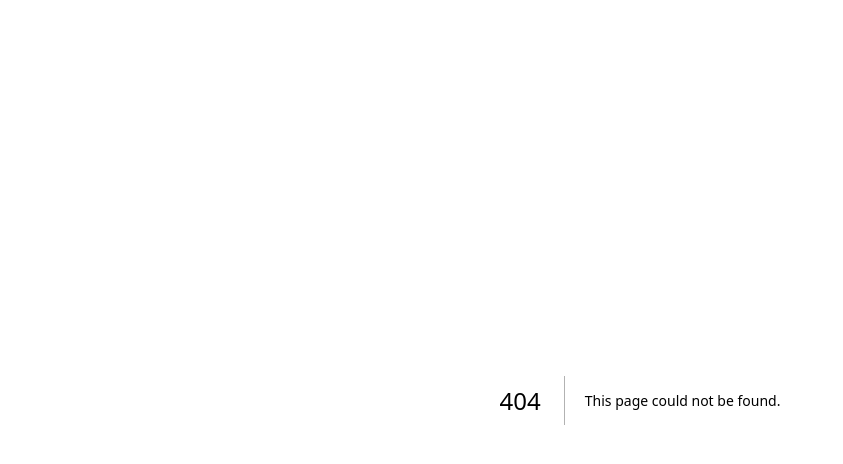
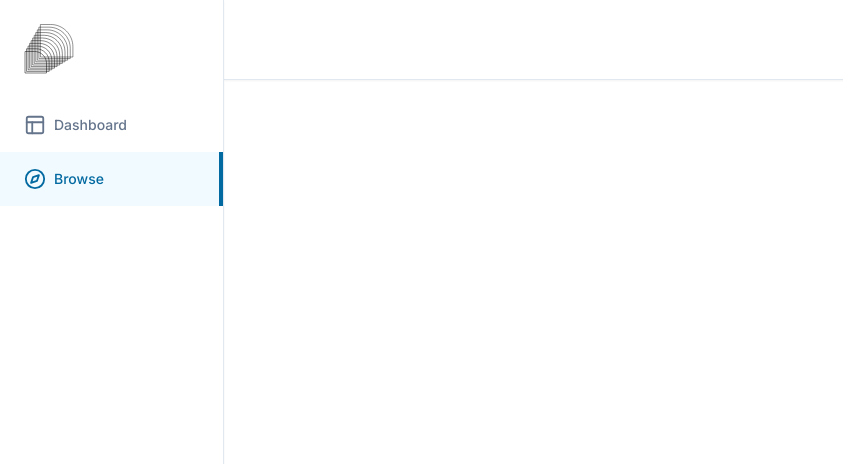
Before and after one commit to tamim-18/light_of_wisdom, a Next.js app in the folder low/: page /search in a window 1280 px wide. Before the commit this address had no page. Shown: the top 464 px of the page, without its empty margins (0-843 px from the left). Built offline with nearby package versions, Linux system fonts and the light colour scheme.

Commit message:
navbar and sidebar modified

```diff
--- /dev/null
+++ b/low/app/(dashboard)/(routes)/search/page.tsx
@@ -0,0 +1,7 @@
+import React from "react";
+
+const SearchPage = () => {
+  return <div>SearchPage</div>;
+};
+
+export default SearchPage;
--- a/low/app/(dashboard)/_components/logo.tsx
+++ b/low/app/(dashboard)/_components/logo.tsx
@@ -2,7 +2,7 @@
 import React from "react";
 
 const Logo = () => {
-  return <Image src="/logo.png" alt="logo" width={100} height={100} />;
+  return <Image src="/logo.svg" alt="logo" width={50} height={50} />;
 };
 
 export default Logo;
--- /dev/null
+++ b/low/app/(dashboard)/_components/navbar.tsx
@@ -0,0 +1,9 @@
+import React from "react";
+
+const Navbar = () => {
+  return (
+    <div className="p-4 border-b h-full flex items-center bg-white shadow-sm"></div>
+  );
+};
+
+export default Navbar;
--- /dev/null
+++ b/low/app/(dashboard)/_components/sidebar-item.tsx
@@ -0,0 +1,50 @@
+"use client";
+import { cn } from "@/lib/utils";
+import { LucideIcon } from "lucide-react";
+import { usePathname, useRouter } from "next/navigation";
+import React from "react";
+interface SidebarItemProps {
+  icon: LucideIcon;
+  name: string;
+  path: string;
+}
+
+const SidebarItem = ({ icon: Icon, name, path }: SidebarItemProps) => {
+  const pathname = usePathname(); // Add this line
+  const router = useRouter();
+  const isActive =
+    (pathname === "/" && path === "/") ||
+    pathname === path ||
+    pathname?.startsWith(`${path}/`);
+  const handleClick = () => {
+    router.push(path);
+  };
+
+  return (
+    <button
+      onClick={handleClick}
+      type="button"
+      className={cn(
+        "flex items-center gap-x-2 text-slate-500 text-sm font-[500] pl-6 transition-all hover:text-slate-600 hover:bg-slate-300/20",
+        isActive &&
+          "text-sky-700 bg-sky-200/20 hover:bg-sky-200/20 hover:text-sky-700"
+      )}
+    >
+      <div className=" flex items-center gap-x-2 py-4">
+        <Icon
+          size={22}
+          className={cn("text-slate-500", isActive && "text-sky-700")}
+        />
+        {name}
+      </div>
+      <div
+        className={cn(
+          "ml-auto opacity-0 border-2 border-sky-700 h-full transition-all",
+          isActive && "opacity-100"
+        )}
+      />
+    </button>
+  );
+};
+
+export default SidebarItem;
--- /dev/null
+++ b/low/app/(dashboard)/_components/sidebar-routes.tsx
@@ -0,0 +1,37 @@
+"use client";
+import { Compass, Layout } from "lucide-react";
+import React from "react";
+import SidebarItem from "./sidebar-item";
+
+const sidebarRoutes = [
+  {
+    icon: Layout,
+    name: "Dashboard",
+    path: "/",
+  },
+  {
+    icon: Compass,
+    name: "Browse",
+    path: "/search",
+  },
+];
+
+import { LucideIcon } from "lucide-react"; // Add this import statement
+
+const SidebarRoutes = () => {
+  const routes = sidebarRoutes;
+  return (
+    <div className="flex flex-col w-full">
+      {routes.map((route) => (
+        <SidebarItem
+          key={route.path}
+          icon={route.icon}
+          name={route.name}
+          path={route.path}
+        />
+      ))}
+    </div>
+  );
+};
+
+export default SidebarRoutes;
--- a/low/app/(dashboard)/_components/sidebar.tsx
+++ b/low/app/(dashboard)/_components/sidebar.tsx
@@ -1,5 +1,6 @@
 import React from "react";
 import Logo from "./logo";
+import SidebarRoutes from "./sidebar-routes";
 
 const Sidebar = () => {
   return (
@@ -7,6 +8,9 @@
       <div className="p-6">
         <Logo />
       </div>
+      <div className="flex flex-col w-full">
+        <SidebarRoutes />
+      </div>
     </div>
   );
 };
--- a/low/app/(dashboard)/layout.tsx
+++ b/low/app/(dashboard)/layout.tsx
@@ -1,13 +1,17 @@
 import React from "react";
 import Sidebar from "./_components/sidebar";
+import Navbar from "./_components/navbar";
 
 const DashboardLayout = ({ children }: { children: React.ReactNode }) => {
   return (
     <div className=" h-full">
+      <div className=" h-[80px] md:pl-56 fixed inset-y-0 w-full z-50">
+        <Navbar />
+      </div>
       <div className=" hidden md:flex h-full w-56 inset-y-0 z-50 flex-col fixed ">
         <Sidebar />
       </div>
-      {children}
+      <main className=" md:pl-56 h-full">{children}</main>
     </div>
   );
 };
```
Also changed, not shown: low/public/logo.svg (added).
